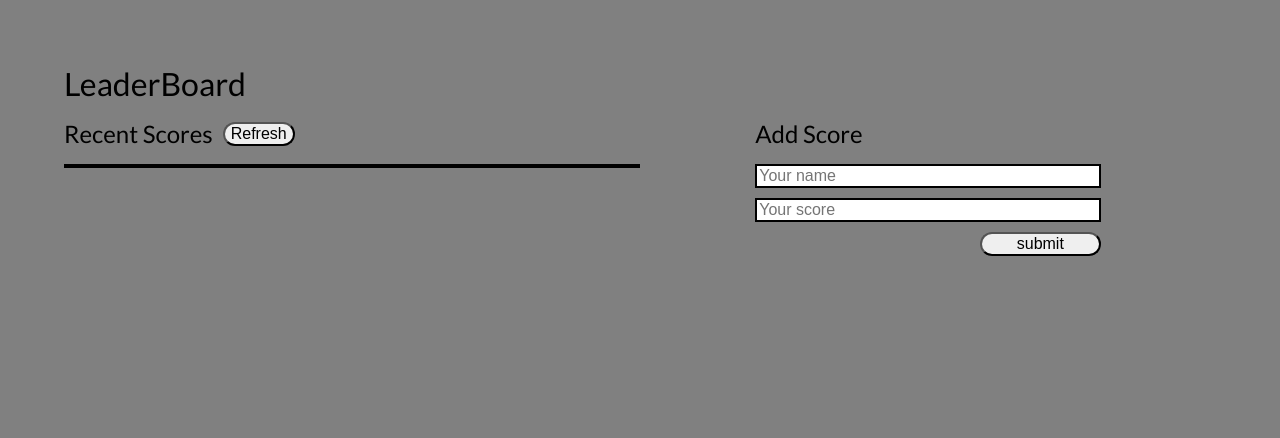
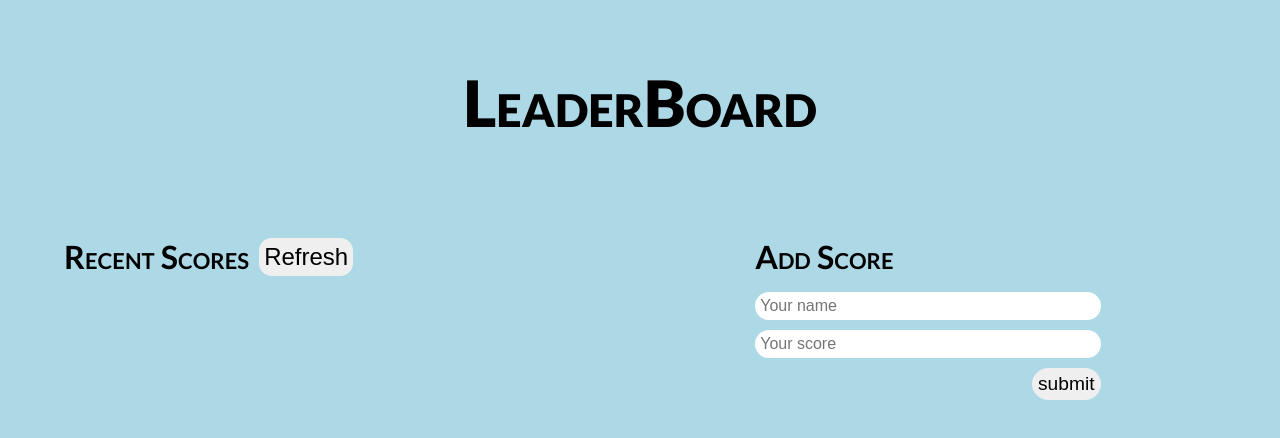
Before and after one commit to emmanuelsteven/LeaderBoard, a website built with webpack: page src/index.html in a window 1280 px wide. Built offline with nearby package versions, Linux system fonts and the light colour scheme; no server answers.

Commit message:
Update styling

```diff
--- a/src/index.html
+++ b/src/index.html
@@ -8,26 +8,19 @@
 </head>
 
 <body>
-    <h1>LeaderBoard</h1>
+    <h1 class="header">LeaderBoard</h1>
     <div class="main-container">
 
         <div class="hero-container">
             <div class="section-1">
-                <h2>Recent Scores</h2> <span><button class="sec1btn">Refresh</button></span>
+                <h2 class="rech2">Recent Scores</h2> <span><button class="sec1btn">Refresh</button></span>
             </div>
-            <ul id="scores-sheet">
-                <!-- <li>Name: 100</li>
-                <li>Name: 20</li>
-                <li>Name: 50</li>
-                <li>Name: 78</li>
-                <li>Name: 125</li>
-                <li>Name: 77</li>
-                <li>Name: 42</li> -->
-            </ul>
+            <ul id="scores-sheet"></ul>
         </div>
 
+
         <div class="section2">
-            <h2>Add Score</h2>
+            <h2 class="addh2">Add Score</h2>
             <form action="" class="form" id="form" >
                 <input type="text"  id="name" placeholder="Your name">
                 <input type="text" id="scores" placeholder="Your score">
--- a/src/style.css
+++ b/src/style.css
@@ -10,13 +10,25 @@
 
 body {
   font-family: "Lato", sans-serif;
-  background-color: gray;
+  background-color: lightblue;
+
   padding: 5%;
 }
 
-h1,
-h2 {
-  font-weight: 500;
+.header {
+  font-weight: 900;
+  font-size: 4rem;
+  text-align: center;
+  padding-bottom: 5rem;
+  font-variant: small-caps;
+
+}
+
+.rech2,
+.addh2{
+  font-variant: small-caps;
+font-size: 2rem;
+font-weight: 700;
 }
 
 .main-container {
@@ -38,7 +50,6 @@ h2 {
 }
 
 ul {
-  border: 2px solid black;
   display: flex;
   justify-content: flex-start;
   padding: 0;
@@ -48,14 +59,16 @@ ul {
 
 li {
   padding: 2%;
+  border-radius: 3rem;
+  font-size: 1.2rem;
 }
 
 li:nth-child(odd) {
-  background-color: #ebebeb;
+  background-color: whitesmoke;
 }
 
 li:nth-child(even) {
-  background-color: darkgrey;
+  background-color: lightgray;
 }
 
 .section2 {
@@ -68,13 +81,18 @@ li:nth-child(even) {
   flex-direction: column;
   gap: 5%;
   padding: 1rem 0;
+
 }
 
 .submitbtn {
-  width: 35%;
+  width: 20%;
   align-self: flex-end;
   border-radius: 1rem;
-  font-size: 1rem;
+  font-size: 1.2rem;
+  transition: all .3s ease;
+  cursor: pointer;
+  border: none;
+  padding: 5px;
 }
 
 input {
@@ -82,9 +100,29 @@ input {
   font-weight: 300;
   border: 2px solid black;
   margin-bottom: 10px;
+  border-radius: 2rem;
+  box-shadow: 0 10px 30px -15px #607fbc;
+  border: none;
+  padding: 5px;
+  outline-style: none;
 }
 
-.sec1btn {
+.submitbtn:hover,
+.sec1btn:hover{
+  border: none;
   border-radius: 0.8rem;
   font-size: 1rem;
+  transition: all .3s ease;
+  cursor: pointer;
+  box-shadow: 0 0 10px grey;
+  padding: 10px;
+  /* font-variant: small-caps; */
 }
+
+.sec1btn{
+  border: none;
+  border-radius: 0.8rem;
+  font-size: 1.5rem;
+  cursor: pointer;
+  padding: 5px;
+}
```
Also changed, not shown: dist/bundle4d0b188a79c5cf6278b6.js, dist/index.html, 2 other files.
